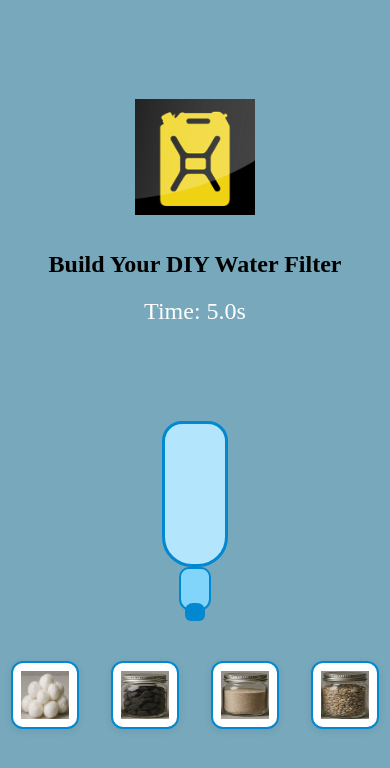
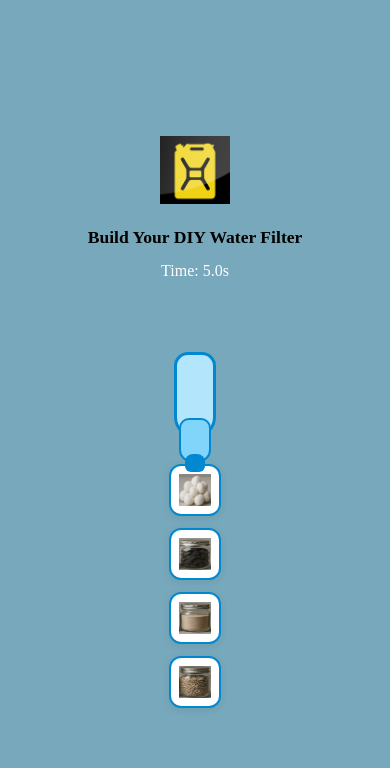
Before and after one commit to schmidev/water-game-complete, a plain HTML site: page game-page.html in a window 390 px wide. Drawn offline with Linux system fonts and the light colour scheme.

Commit message:
added media queries for smaller screens

```diff
--- a/game-page.html
+++ b/game-page.html
@@ -56,6 +56,60 @@
     .layer-charcoal { background: #424242; top: 56px; }
     .layer-sand { background: #ffe082; top: 80px; }
     .layer-gravel { background: #bdbdbd; top: 104px; }
+
+    @media (max-width: 600px) {
+      .game-area {
+        min-height: 100vh;
+        padding: 8px;
+      }
+      .jerry-can {
+        width: 70px !important;
+        margin-bottom: 8px !important;
+      }
+      h2 {
+        font-size: 1.1em;
+        text-align: center;
+      }
+      #timer, #top-times {
+        font-size: 1em !important;
+      }
+      .drag-items {
+        flex-direction: column;
+        gap: 12px;
+        margin-top: 16px;
+      }
+      .drag-item {
+        width: 48px;
+        height: 48px;
+        font-size: 0.9em;
+      }
+      .drag-item img {
+        width: 32px;
+        height: 32px;
+      }
+      .water-bottle-area {
+        height: 120px !important;
+        margin-top: 16px;
+        margin-bottom: 16px;
+      }
+      .water-bottle {
+        width: 48px !important;
+        height: 120px !important;
+      }
+      .water-bottle-body {
+        width: 36px !important;
+        height: 80px !important;
+      }
+      .filter-layer {
+        width: 28px !important;
+        height: 12px !important;
+        border-radius: 4px !important;
+      }
+      .layer-cotton { top: 12px !important; }
+      .layer-charcoal { top: 24px !important; }
+      .layer-sand { top: 36px !important; }
+      .layer-gravel { top: 48px !important; }
+    }
   </style>
 </head>
 <body>
--- a/game.js
+++ b/game.js
@@ -342,4 +342,7 @@ if (mode === '2') {
 if (mode === '2') {
   const dragItems = document.querySelector('.drag-items');
   if (dragItems) dragItems.style.display = 'none';
+} else if (mode === '1') {
+  const dragItems = document.querySelector('.drag-items');
+  if (dragItems) dragItems.style.display = 'flex';
 }
--- a/style.css
+++ b/style.css
@@ -132,3 +132,60 @@ body {
 .water-bottle.upside-down {
   transform: rotate(180deg);
 }
+@media (max-width: 600px) {
+  .game-area, .menu-container, .tutorial-container {
+    min-height: 100vh;
+    padding: 8px;
+  }
+  .jerry-can {
+    width: 70px !important;
+    margin-bottom: 8px !important;
+  }
+  h1, h2 {
+    font-size: 1.1em;
+    text-align: center;
+  }
+  #timer, #top-times {
+    font-size: 1em !important;
+  }
+  .drag-items {
+    flex-direction: column;
+    gap: 12px;
+    margin-top: 16px;
+  }
+  .drag-item {
+    width: 48px;
+    height: 48px;
+    font-size: 0.9em;
+  }
+  .drag-item img {
+    width: 32px;
+    height: 32px;
+  }
+  .water-bottle-area {
+    height: 120px !important;
+    margin-top: 16px;
+    margin-bottom: 16px;
+  }
+  .water-bottle {
+    width: 48px !important;
+    height: 120px !important;
+  }
+  .water-bottle-body {
+    width: 36px !important;
+    height: 80px !important;
+  }
+  .filter-layer {
+    width: 28px !important;
+    height: 12px !important;
+    border-radius: 4px !important;
+  }
+  .layer-cotton { top: 12px !important; }
+  .layer-charcoal { top: 24px !important; }
+  .layer-sand { top: 36px !important; }
+  .layer-gravel { top: 48px !important; }
+  .back-btn {
+    padding: 10px 18px;
+    font-size: 0.9em;
+  }
+}
```
